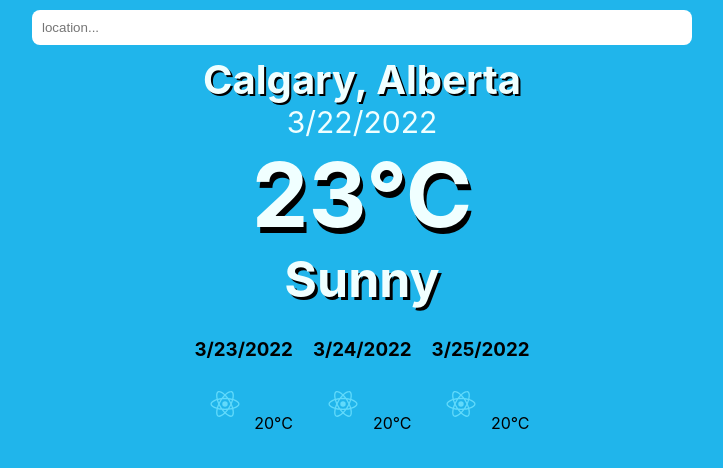
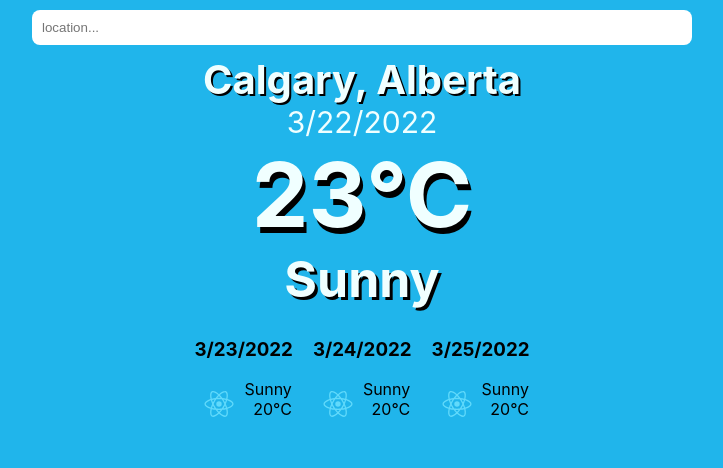
Before and after one commit to lybned/Weather-App, a React (Create React App) app: page / in a window 1280 px wide. Shown: the top 468 px of the page, without its empty margins (278-1001 px from the left). Built offline with nearby package versions, Linux system fonts and the light colour scheme.

Commit message:
Changed App.css and App.js
Added the API key and URL needed for getting the weather.

```diff
--- a/src/App.css
+++ b/src/App.css
@@ -61,6 +61,7 @@ body{
   display: inline-block ;
   height : 50px;
   width: 50px;
+  float: left;
 }
 
 
@@ -70,6 +71,15 @@ body{
   display: inline-block ;
   text-align: right;
 
+}
+
+
+h6 {
+  float: left;
+}
+
+h7 {
+  float: left;
 }
 
 /*
--- a/src/App.js
+++ b/src/App.js
@@ -1,5 +1,12 @@
 import logo from './logo.svg';
 import './App.css';
+
+const api = {
+  key: "cfa8c73e2907c00dc78b1876f7c5a97a",
+  url: "https://api.openweathermap.org/data/2.5/weather"
+}
+
+{/* Sample Query: https://api.openweathermap.org/data/2.5/weather?lat={lat}&lon={lon}&appid={API key} */}
 
 function App() {
 
@@ -9,6 +16,8 @@ function App() {
                     (d.getMonth()+1) + "/" + (d.getDate()+2) + "/" + d.getFullYear(),
                     (d.getMonth()+1) + "/" + (d.getDate()+3) + "/" + d.getFullYear(),
                     (d.getMonth()+1) + "/" + (d.getDate()+4) + "/" + d.getFullYear()];
+
+
   return (
     <div>
       <body>
@@ -23,9 +32,17 @@ function App() {
           <div className="Weather">Sunny</div>
 
           <div className="future">
-            <div className="futureWeather"><h3>{datelist[1]}</h3> <img className="WeatherIcon" src={logo} alt="Weather Icon"/>    <h7>20&deg;C</h7></div>
-            <div className="futureWeather"><h3>{datelist[2]}</h3> <img className="WeatherIcon" src={logo} alt="Weather Icon"/>    <h7>20&deg;C</h7></div>
-            <div className="futureWeather"><h3>{datelist[3]}</h3> <img className="WeatherIcon" src={logo} alt="Weather Icon"/>    <h7>20&deg;C</h7></div>
+            <div className="futureWeather">
+              <h3>{datelist[1]}</h3> <img className="WeatherIcon" src={logo} alt="Weather Icon"/>    <h7>Sunny <br /> 20&deg;C</h7>
+            </div>
+
+            <div className="futureWeather">
+              <h3>{datelist[2]}</h3> <img className="WeatherIcon" src={logo} alt="Weather Icon"/>    <h7>Sunny <br /> 20&deg;C</h7>
+            </div>
+
+            <div className="futureWeather">
+              <h3>{datelist[3]}</h3> <img className="WeatherIcon" src={logo} alt="Weather Icon"/>    <h7>Sunny <br /> 20&deg;C</h7>
+            </div>
           </div>
         </div>
       </body>
```
